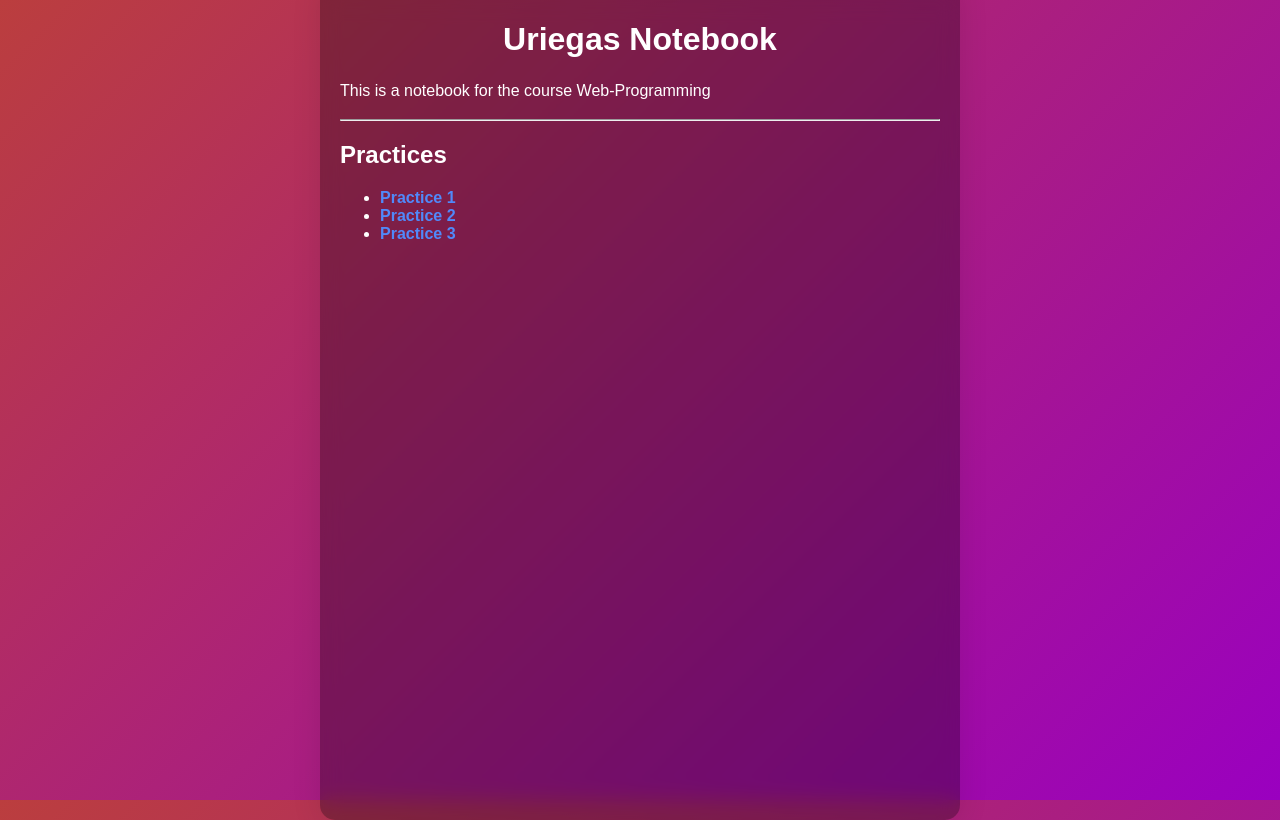
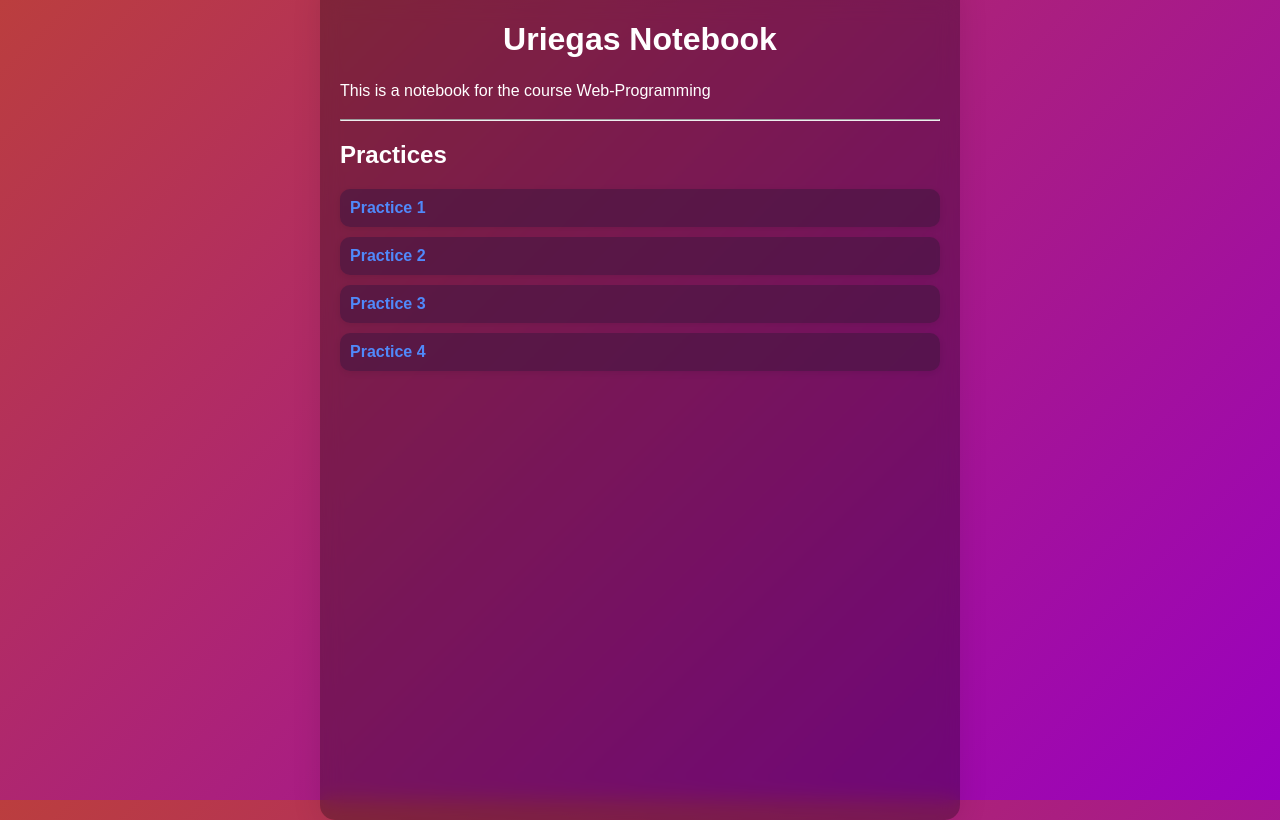
Before and after one commit to ricardouriegas/web-programming-practices, a PHP site: page / in a window 1280 px wide. Run offline with PHP 8.4, Linux system fonts and the light colour scheme.

Commit message:
adding music to the principal page

```diff
--- a/index.html
+++ b/index.html
@@ -7,6 +7,7 @@
     <link rel="stylesheet" href="styles.css">
 </head>
 <body>
+    <audio src="practice1/audio/imnotinlove(instrumental).mp3"></audio>
     <div class="notebook">
         <h1>Uriegas Notebook</h1>
         <p>This is a notebook for the course Web-Programming</p>
@@ -16,7 +17,22 @@
             <li><a href="practice1/">Practice 1</a></li>
             <li><a href="practice2/">Practice 2</a></li>
             <li><a href="practice3/">Practice 3</a></li>
+            <li><a href="practice4/">Practice 4</a></li>
         </ul>
     </div>
+    <script>
+        const audio = document.querySelector('audio');
+
+        function playAudio() {
+            // start playing at 10 seconds
+            audio.currentTime = 10;
+            audio.play();
+
+            // remove the event listener
+            document.removeEventListener("click", playAudio);
+        }
+
+        document.addEventListener("click", playAudio);
+    </script>
 </body>
 </html>
--- a/styles.css
+++ b/styles.css
@@ -41,6 +41,22 @@ body {
     transition: 0.3s;
 }
 
+/* beautifil ul with rounded borders*/
+.notebook ul {
+    list-style: none;
+    padding: 0;
+    margin: 0;
+}
+
+.notebook ul li {
+    background: rgba(68, 23, 64, 0.6);
+    border-radius: 10px;
+    padding: 10px;
+    margin-bottom: 10px;
+    box-shadow: 0 2px 10px rgba(0, 0, 0, 0.1);
+}
+
+
 .notebook a:hover {
     color: #d689fa;
 }
```
Also changed, not shown: practice4/index.html (added, +11 -0 lines).
